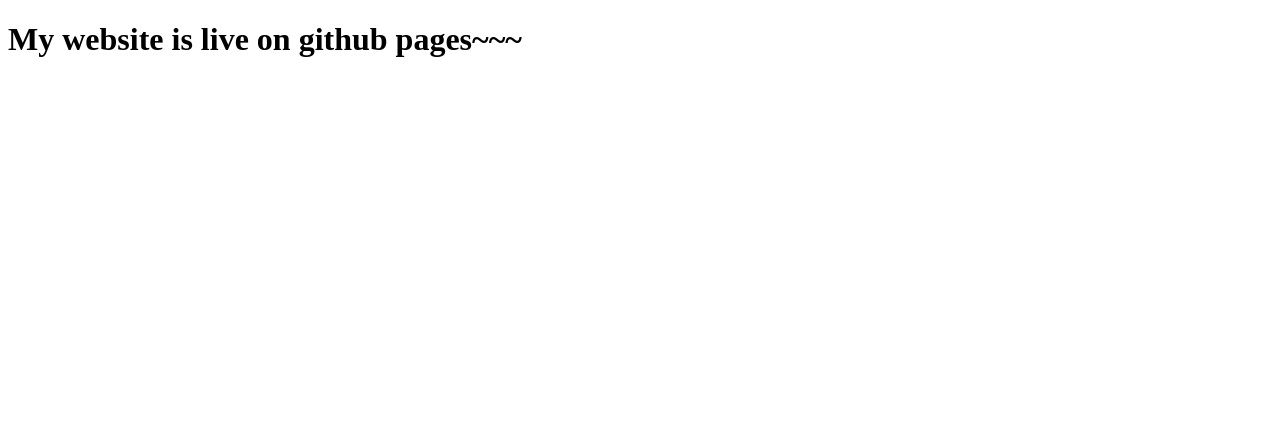
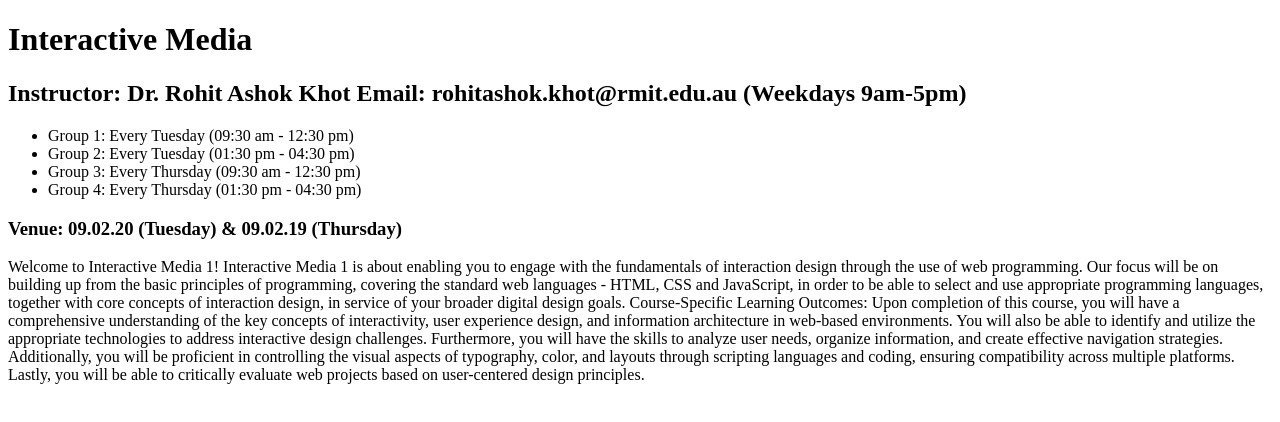
Before and after one commit to SkyLiu0725/SkyLiu0725.github.io, a plain HTML site: page index.html in a window 1280 px wide. Drawn offline with Linux system fonts and the light colour scheme.

Commit message:
updated website information

```diff
--- a/index.html
+++ b/index.html
@@ -6,6 +6,25 @@
     <title>Document</title>
 </head>
 <body>
-    <h1>My website is live on github pages~~~</h1>
+    <h1>Interactive Media</h1>
+    <h2>Instructor: Dr. Rohit Ashok Khot
+        Email: rohitashok.khot@rmit.edu.au (Weekdays 9am-5pm)</h2>
+<ul>
+    <li>Group 1: Every Tuesday (09:30 am - 12:30 pm) </li>
+    <li>Group 2: Every Tuesday (01:30 pm - 04:30 pm)</li>
+    <li>Group 3: Every Thursday (09:30 am - 12:30 pm)</li>
+    <li>Group 4: Every Thursday (01:30 pm - 04:30 pm)</li>
+</ul>
+
+<h3>Venue: 09.02.20 (Tuesday) & 09.02.19 (Thursday)</h3>
+<p>Welcome to Interactive Media 1!
+
+    Interactive Media 1 is about enabling you to engage with the fundamentals of interaction design through the use of web programming. Our focus will be on building up from the basic principles of programming, covering the standard web languages - HTML, CSS and JavaScript, in order to be able to select and use appropriate programming languages, together with core concepts of interaction design, in service of your broader digital design goals.
+
+    Course-Specific Learning Outcomes:
+
+    Upon completion of this course, you will have a comprehensive understanding of the key concepts of interactivity, user experience design, and information architecture in web-based environments. You will also be able to identify and utilize the appropriate technologies to address interactive design challenges. Furthermore, you will have the skills to analyze user needs, organize information, and create effective navigation strategies. Additionally, you will be proficient in controlling the visual aspects of typography, color, and layouts through scripting languages and coding, ensuring compatibility across multiple platforms. Lastly, you will be able to critically evaluate web projects based on user-centered design principles.
+
+    </p>
 </body>
 </html>
```
